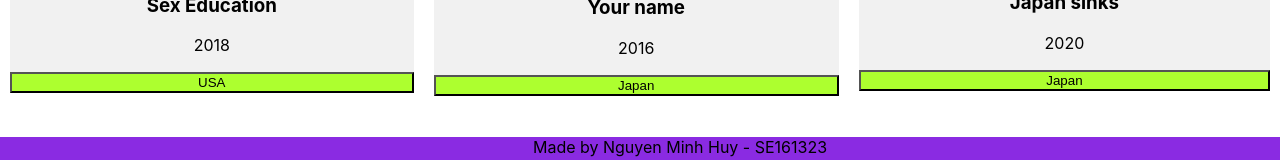
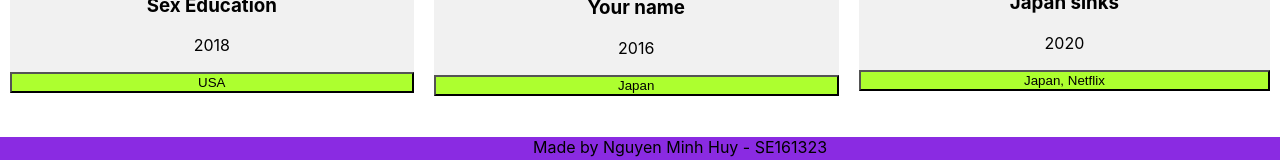
Before and after one commit to minhhi68/lab1.1, a React (Create React App) app: page / in a window 1280 px wide. Shown: the part 2142-2302 px from the top of the page. Built offline with nearby package versions, Linux system fonts and the light colour scheme.

Commit message:
add name

```diff
--- a/src/components/Films.js
+++ b/src/components/Films.js
@@ -81,7 +81,7 @@
                             <img src='assets/movies/japansinks.jpg'/>
                             <h3>Japan sinks</h3>
                             <p className='title'>2020</p>
-                            <p><button>Japan</button></p>
+                            <p><button>Japan, Netflix</button></p>
 
                         </div>
                     </div>
```
